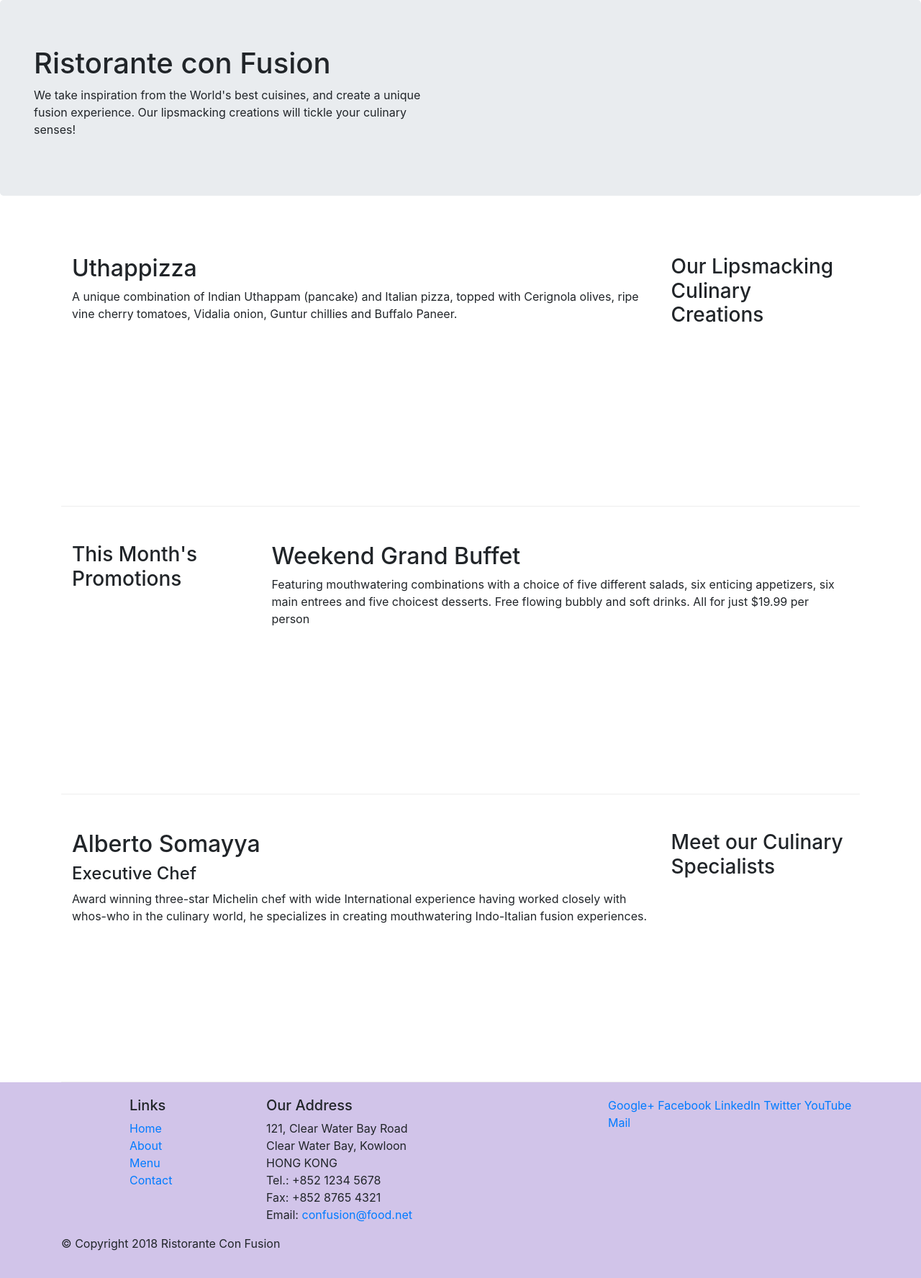
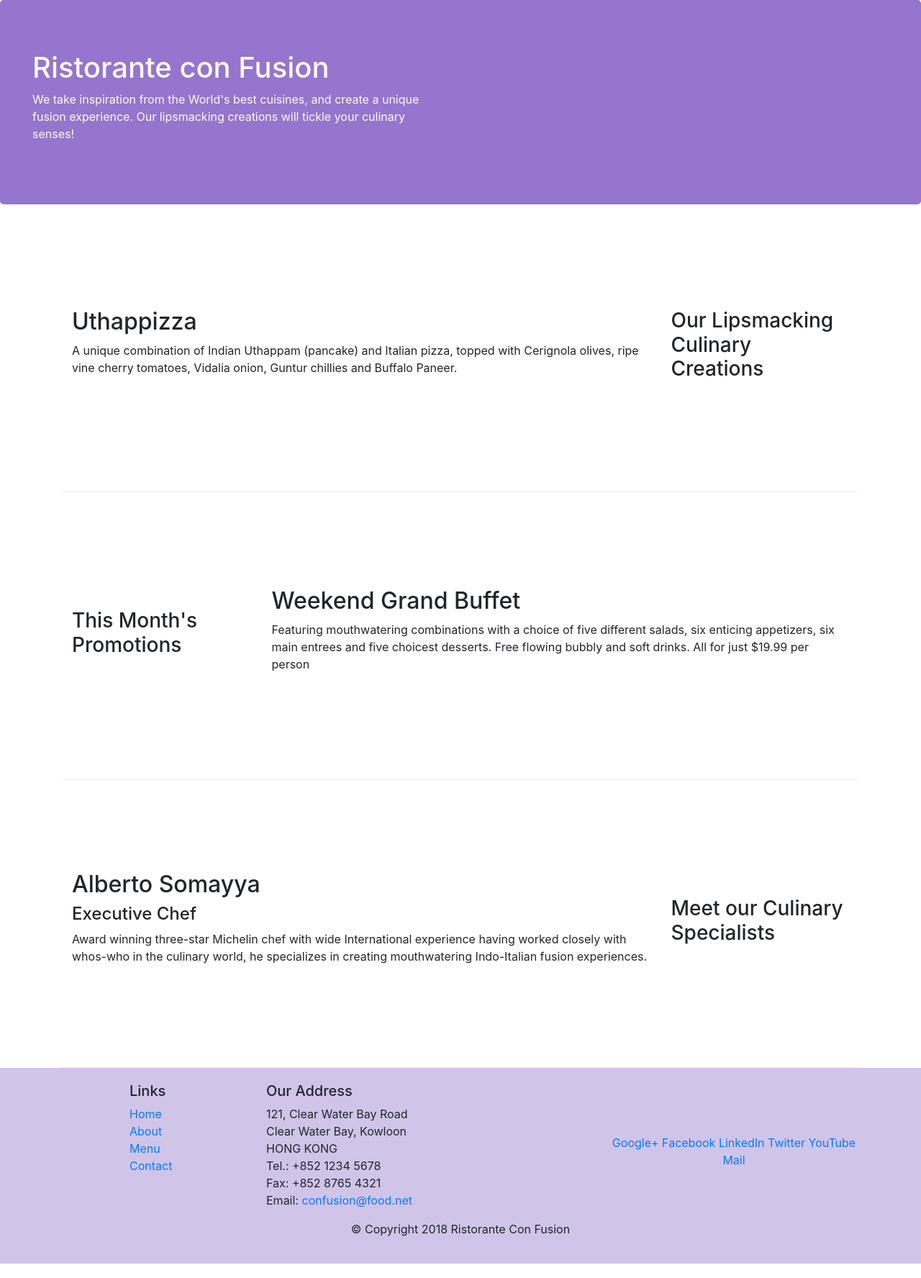
Before and after one commit to kbrownx44/restaurant, a website: page index.html in a window 1280 px wide. Shown: the whole page at 72% size. Drawn offline with nearby package versions, Linux system fonts and the light colour scheme.

Commit message:
css update

```diff
--- a/css/styles.css
+++ b/css/styles.css
@@ -15,3 +15,16 @@
 	margin: 0px auto;
 	padding: 20px 0px 20px 0px;
 }
+
+.jumbotron {
+	padding: 70px 30px 70px 30px;
+	margin: 0px auto;
+	background: #9575CD;
+	color: floralwhite;
+}
+
+.address {
+	font-size: 80%;
+	margin: 0px;
+	color: #0f0f0f;
+}
--- a/index.html
+++ b/index.html
@@ -29,7 +29,7 @@
     </header>
 
     <div class="container">
-        <div class="row row-content">
+        <div class="row row-content align-items-center">
             <div class="col-12 col-sm-4 order-sm-last col-md-3">
                 <h3>Our Lipsmacking Culinary Creations</h3>
             </div>
@@ -40,7 +40,7 @@
         </div>
 
 
-        <div class="row row-content">
+        <div class="row row-content align-items-center">
             <div class="col-12 col-sm-4 col-md-3">
                 <h3>This Month's Promotions</h3>
             </div>
@@ -50,7 +50,7 @@
             </div>
         </div>
 
-        <div class="row row-content">
+        <div class="row row-content align-items-center">
             <div class="col-12 col-sm-4 order-sm-last col-md-3">
                 <h3>Meet our Culinary Specialists</h3>
             </div>
@@ -85,8 +85,8 @@
 		              Email: <a href="mailto:confusion@food.net">confusion@food.net</a>
 		           </address>
                 </div>
-                <div class="col-12 col-sm-4">
-                    <div>
+                <div class="col-12 col-sm-4 align-self-center">
+                    <div class="text-center">
                         <a href="http://google.com/+">Google+</a>
                         <a href="http://www.facebook.com/profile.php?id=">Facebook</a>
                         <a href="http://www.linkedin.com/in/">LinkedIn</a>
@@ -96,7 +96,7 @@
                     </div>
                 </div>
            </div>
-           <div class="row">
+           <div class="row justify-content-center">
                 <div class="col-auto">
                     <p>© Copyright 2018 Ristorante Con Fusion</p>
                 </div>
```
